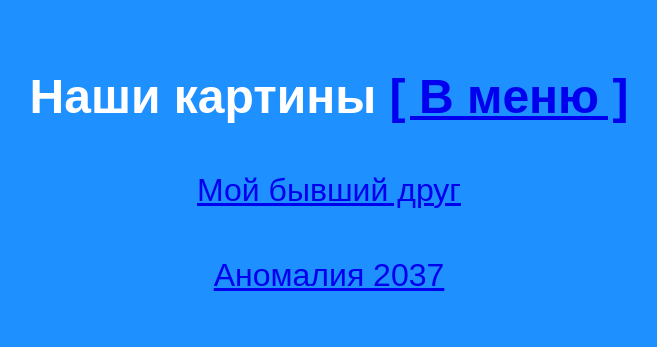
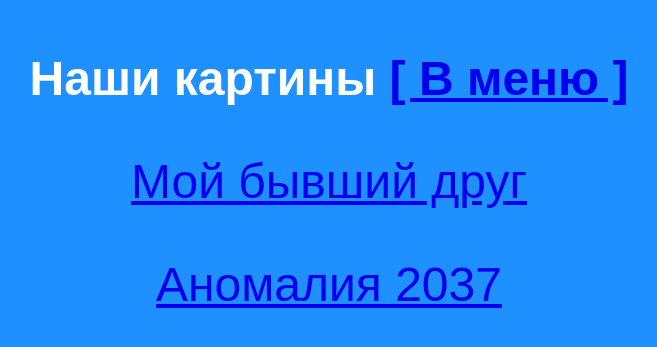
Before and after one commit to 505films/-, a plain HTML site: page ours.html in a window 1280 px wide. Shown: the part 219-566 px from the top of the page, without its empty margins (311-968 px from the left). Drawn offline with Linux system fonts and the light colour scheme.

Commit message:
Update ours.html

```diff
--- a/ours.html
+++ b/ours.html
@@ -3,8 +3,8 @@
 <table width=100% height=100%>
 <tr><td align=center>
 <h1 align=center><font size="10" color="#FFFFFF" face="Arial">Наши картины <a href="index.html">[ B меню ]</a></h1>
-  <p><font size="6" color="#FFFFFF" face="Arial"><a href="https://youtu.be/r00DdVcGA0k">Мой бывший друг</a></p>
-  <p><font size="6" color="#FFFFFF" face="Arial"><a href="anomaly.html">Аномалия 2037</a></p>
+  <p><font size="8" color="#FFFFFF" face="Arial"><a href="https://youtu.be/r00DdVcGA0k">Мой бывший друг</a></p>
+  <p><font size="8" color="#FFFFFF" face="Arial"><a href="anomaly.html">Аномалия 2037</a></p>
 </td></tr>
 </table>
 </body></html>
```
